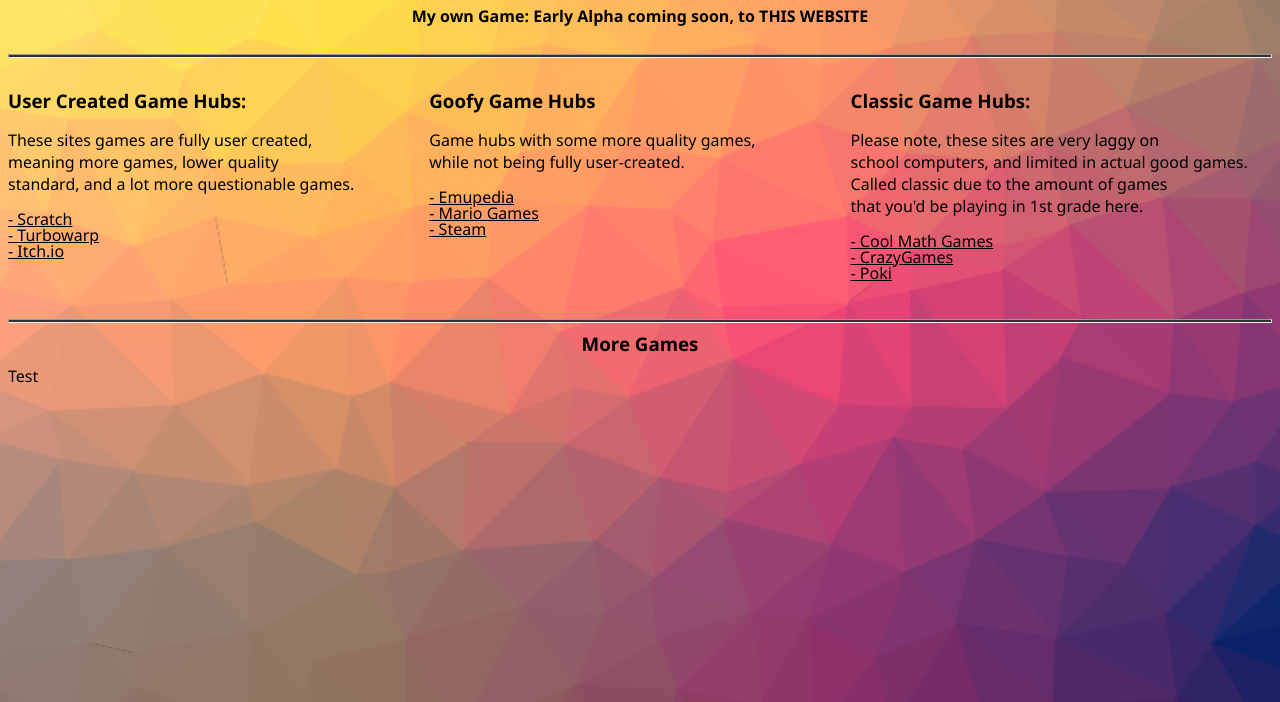
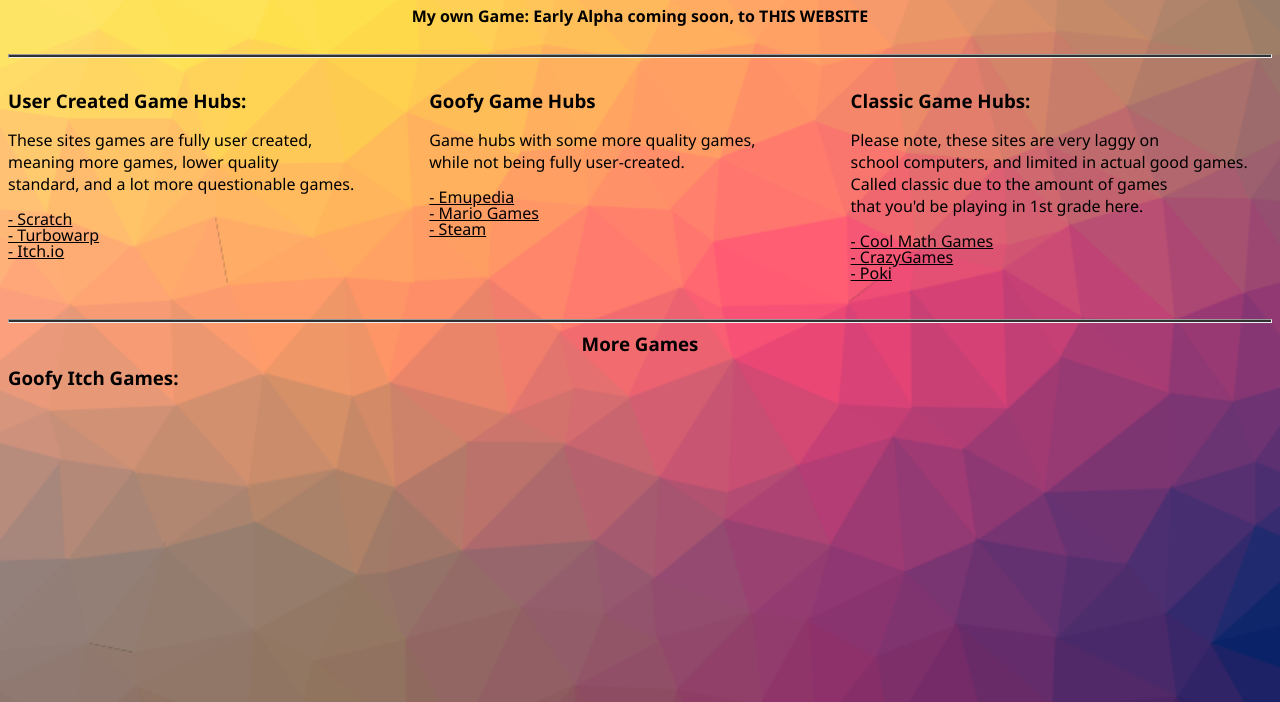
Before and after one commit to GageTheEpic/gagetheepic.github.io, a plain HTML site: page index.html in a window 1280 px wide. Shown: the part 98-800 px from the top of the page. Drawn offline with Linux system fonts and the light colour scheme.

Commit message:
added goofy itch games title

```diff
--- a/index.html
+++ b/index.html
@@ -43,7 +43,10 @@
         <hr>
         <h3 id="center">More Games</h3>
 
-        <p>Test</p>
+        <div class = column>
+            <h3 id="header"> Goofy Itch Games: </h3>
+        </div>
+
     </body>
 
 </html>
```
